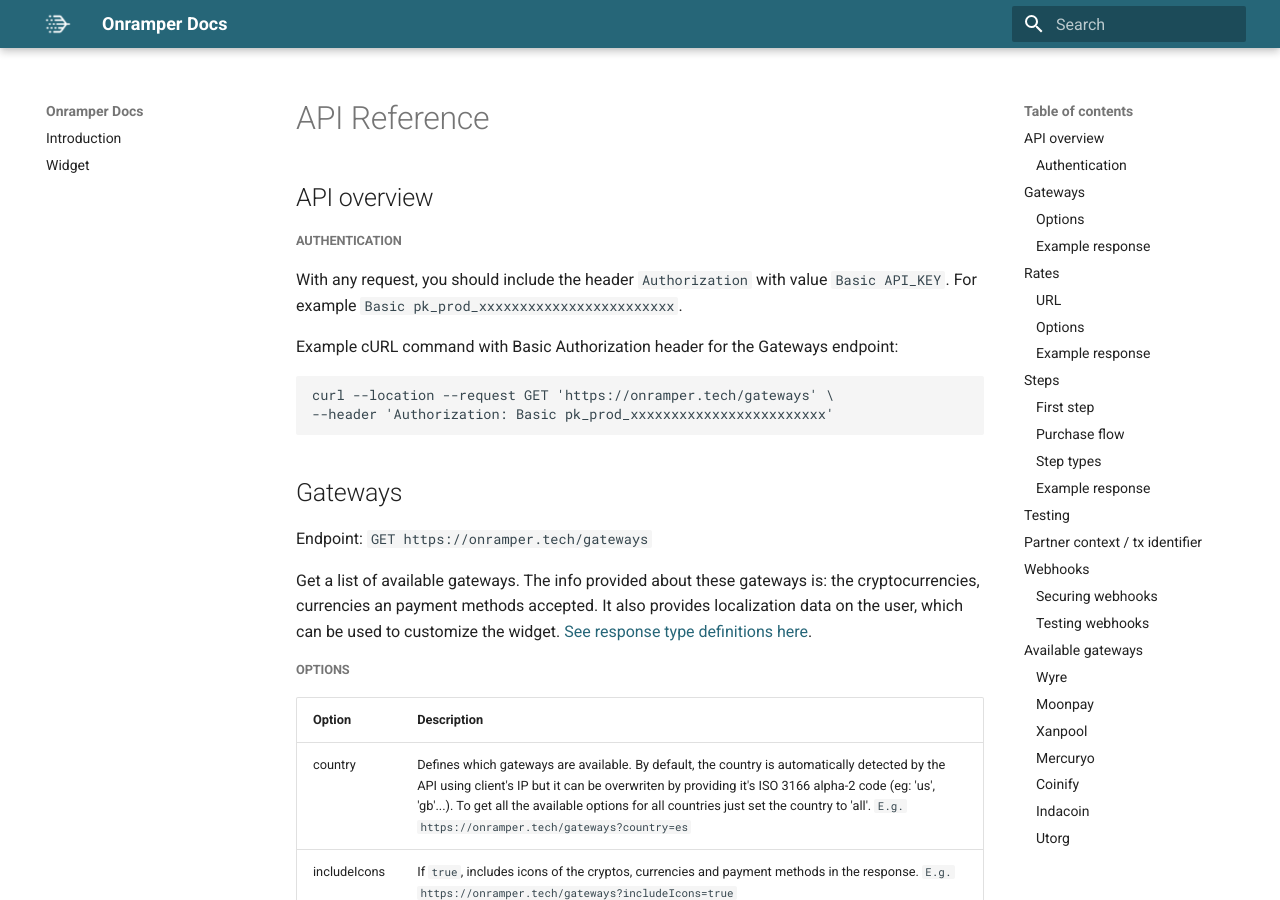
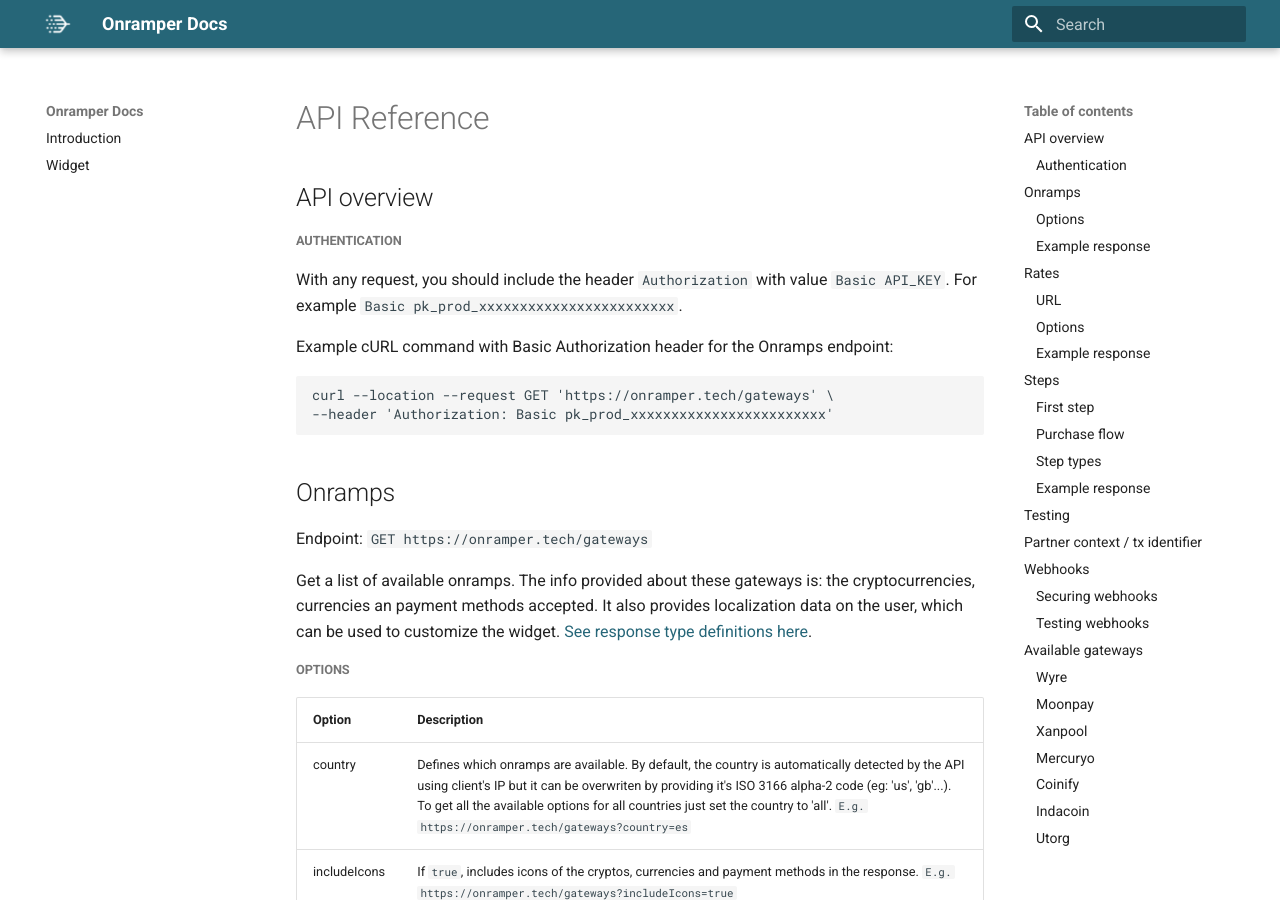
Before and after one commit to onramper/docs, an MkDocs documentation site: the page built from docs/API-Reference.md, in a window 1280 px wide and 900 px high. Built offline with MkDocs 1.6.1 and Material for MkDocs 9.7.7, drawn with Linux system fonts in a browser that asks for light colours; some of the changed text lies outside the part shown.

Commit message:
Updated gateway > onramp

````diff
--- a/docs/API-Reference.md
+++ b/docs/API-Reference.md
@@ -4,23 +4,23 @@
 
 With any request, you should include the header `Authorization` with value `Basic API_KEY`. For example `Basic pk_prod_xxxxxxxxxxxxxxxxxxxxxxxx`.
 
-Example cURL command with Basic Authorization header for the Gateways endpoint:
+Example cURL command with Basic Authorization header for the Onramps endpoint:
 ```
 curl --location --request GET 'https://onramper.tech/gateways' \
 --header 'Authorization: Basic pk_prod_xxxxxxxxxxxxxxxxxxxxxxxx'
 ```
 
-## Gateways
+## Onramps
 
 Endpoint: `GET https://onramper.tech/gateways`
 
-Get a list of available gateways. The info provided about these gateways is: the cryptocurrencies, currencies an payment methods accepted. It also provides localization data on the user, which can be used to customize the widget. [See response type definitions here](https://github.com/onramper/widget/tree/master/package/src/ApiContext/api/types).
+Get a list of available onramps. The info provided about these gateways is: the cryptocurrencies, currencies an payment methods accepted. It also provides localization data on the user, which can be used to customize the widget. [See response type definitions here](https://github.com/onramper/widget/tree/master/package/src/ApiContext/api/types).
 
 ##### Options
 
 | Option       | Description                                                                                                                                                                                                                                                                                                                                   |
 | ------------ | --------------------------------------------------------------------------------------------------------------------------------------------------------------------------------------------------------------------------------------------------------------------------------------------------------------------------------------------- |
-| country      | Defines which gateways are available. By default, the country is automatically detected by the API using client's IP but it can be overwriten by providing it's ISO 3166 alpha-2 code (eg: 'us', 'gb'...). To get all the available options for all countries just set the country to 'all'. `E.g. https://onramper.tech/gateways?country=es` |
+| country      | Defines which onramps are available. By default, the country is automatically detected by the API using client's IP but it can be overwriten by providing it's ISO 3166 alpha-2 code (eg: 'us', 'gb'...). To get all the available options for all countries just set the country to 'all'. `E.g. https://onramper.tech/gateways?country=es` |
 | includeIcons | If `true`, includes icons of the cryptos, currencies and payment methods in the response. `E.g. https://onramper.tech/gateways?includeIcons=true`                                                                                                                                                                                             |
 
 ##### Example response
@@ -63,7 +63,7 @@ Get a list of available gateways. The info provided about these gateways is: the
 
 Endpoint: `GET https://onramper.tech/rate/{fromCurrency}/{toCurrency}/{paymentMethod}/{amount}`
 
-Get a list of accessable gateways. Those gateways can be available or unavailable. The available gateways will have the attribute `available` set to `true`, and an [attribute `nextStep`](#steps) describing the first action to be done to start the [purchase flow](#purchase-flow). The unavailable gateways will have the attribute `available` set to `false`, and an attribute `error` describing why the gateway is unavailable (e.g. Maximum amount exceeded).
+Get a list of accessable onramps. Those onramps can be available or unavailable. The available onramps will have the attribute `available` set to `true`, and an [attribute `nextStep`](#steps) describing the first action to be done to start the [purchase flow](#purchase-flow). The unavailable onramps will have the attribute `available` set to `false`, and an attribute `error` describing why the onramp is unavailable (e.g. Maximum amount exceeded).
 
 Url variables `{fromCurrency}` and `{toCurrency}` should be filled with currency codes and `{paymentMethod}` should be filled with one of the payment methods id's. Codes and id's are availables on the attributes `cryptoCurrencies`, `fiatCurrencies` and `paymentMethods` from [`/gateways` response](#gateways). Url variable {amount} is a positive integer.
 
@@ -78,7 +78,7 @@ Url variables `{fromCurrency}` and `{toCurrency}` should be filled with currency
 
 | Option         | Description                                                                                                                                                                                                                                                                                                                            |
 | -------------- | -------------------------------------------------------------------------------------------------------------------------------------------------------------------------------------------------------------------------------------------------------------------------------------------------------------------------------------- |
-| country        | Defines which gateways are available. By default, country is automatically detected by the API using client's IP but can be overwriten by providing it's ISO 3166 alpha-2 code (eg: 'us', 'gb'...). To get all the available options for all countries just set the country to 'all'. `E.g. https://onramper.tech/gateways?country=es` |
+| country        | Defines which onramps are available. By default, country is automatically detected by the API using client's IP but can be overwriten by providing it's ISO 3166 alpha-2 code (eg: 'us', 'gb'...). To get all the available options for all countries just set the country to 'all'. `E.g. https://onramper.tech/gateways?country=es` |
 | includeIcons   | If `true`, includes icons of the cryptos, currencies and payment methods in the response. `E.g. https://onramper.tech/gateways?includeIcons=true`                                                                                                                                                                                      |
 | amountInCrypto | If `true`, the amount specified in `{amount}` represents the amount of crypto user wants to buy. `E.g. https://onramper.tech/rate/EUR/BTC/creditCard/100?amountInCrypto=true`                                                                                                                                                          |
 
````
